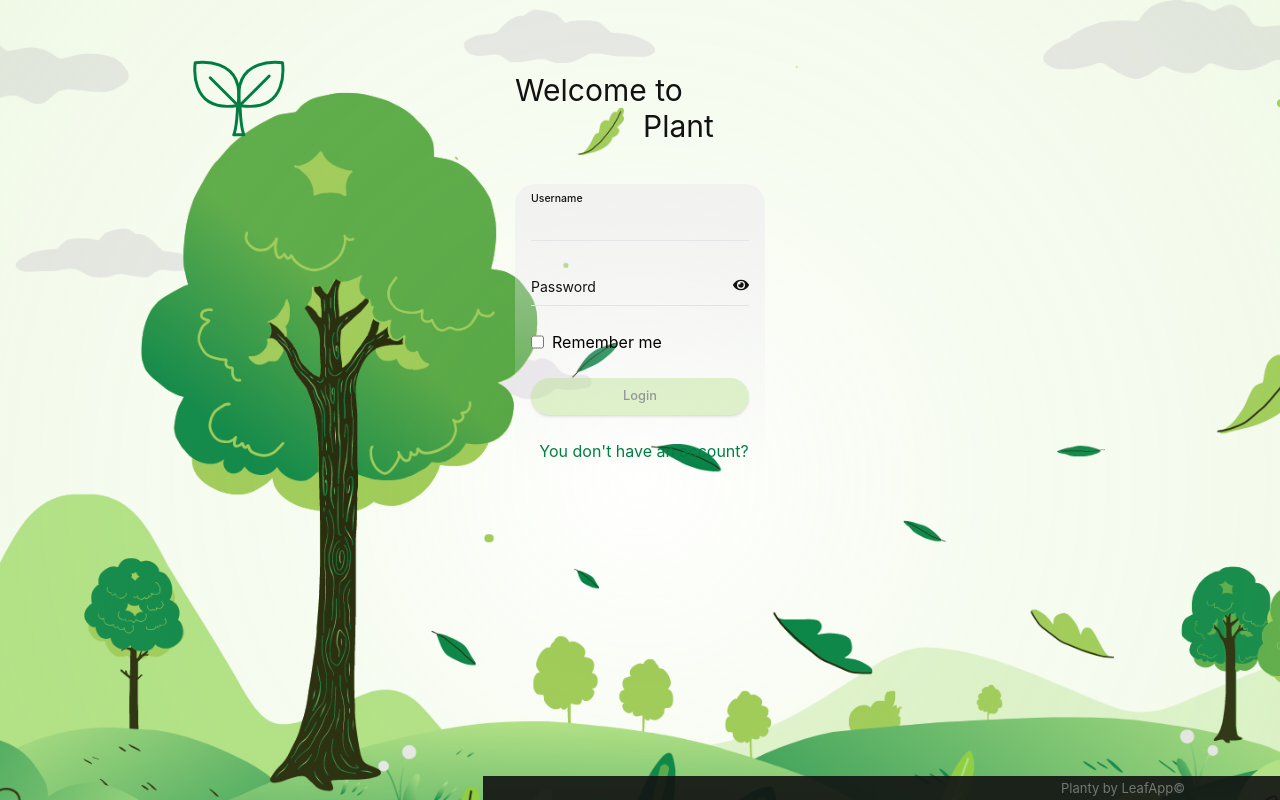
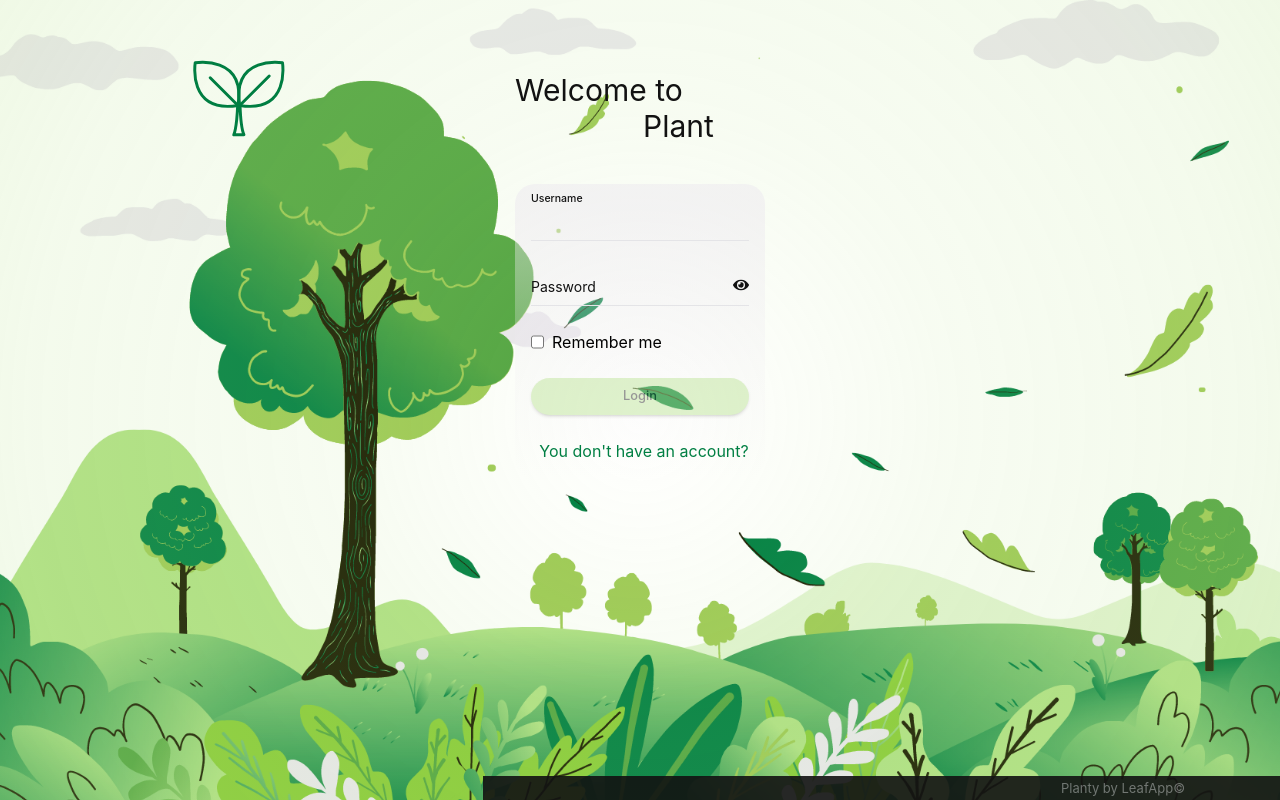
Before and after one commit to krabandicoot/Planty_Becode, a React (Vite) app in the folder app/client/: page /signin in a window 1280 px wide. Shown: the top 800 px of the page. Built offline with nearby package versions, Linux system fonts and the light colour scheme; no server answers.

Commit message:
update project front - lisa - 27.02

```diff
--- a/app/client/src/components/Map.jsx
+++ b/app/client/src/components/Map.jsx
@@ -98,7 +98,9 @@ export default function Map() {
       zoom={15}
       scrollWheelZoom={true}
       preferCanvas
-      style={{ height: 80 + "vh" }}
+      style={{
+        height: 80 + "vh"
+      }}
     >
       <TileLayer
         attribution='&copy; <a href="http://osm.org/copyright">OpenStreetMap</a>
--- a/app/client/src/components/Navbar.jsx
+++ b/app/client/src/components/Navbar.jsx
@@ -7,7 +7,7 @@ export function Navbar() {
     const { auth } = useAuth();
 
     return (
-        <nav className="nav flex w-full h-8 justify-around items-center text-xl bg-Magnolia/80 rounded-tl-md rounded-tr-md">
+        <nav className="nav absolute bottom-6 flex w-full h-8 justify-around items-center text-xl bg-Magnolia/80 rounded-tl-md rounded-tr-md">
             <Link to="/map"><CgTrees /></Link>
             <Link to="/leaderboard"><AiOutlineTrophy /></Link>
             <Link to="/gamelog"><AiOutlineHistory /></Link>
--- a/app/client/src/index.css
+++ b/app/client/src/index.css
@@ -8,8 +8,9 @@
     line-height: 24px;
     font-weight: 400;
     color: 121212;
+    min-height: 100vh;
     background: radial-gradient(circle, rgba(178, 225, 134, 0) 0%, rgba(178, 225, 134, 0.1) 40%, rgba(178, 225, 134, 0.15) 80%, rgba(178, 225, 134, 0.2) 100%), url(../src/images/bg-planty.png) no-repeat;
-    background-size: auto 115%;
+    background-size: cover;
     background-position-x: 40%;
 }
 
@@ -26,7 +27,6 @@ a:hover {
 body {
     place-items: center;
     min-width: 320px;
-    max-height: 100vh;
 }
 
 footer {
```
